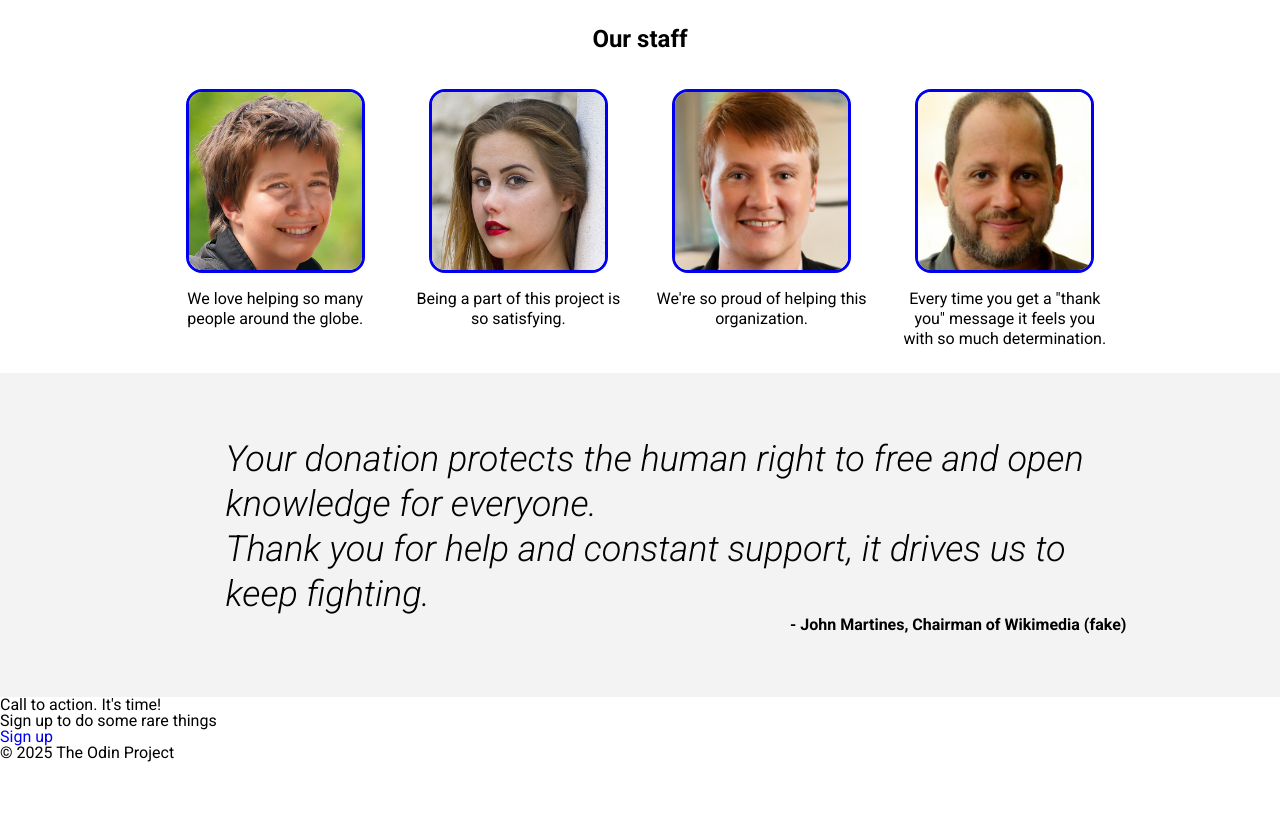
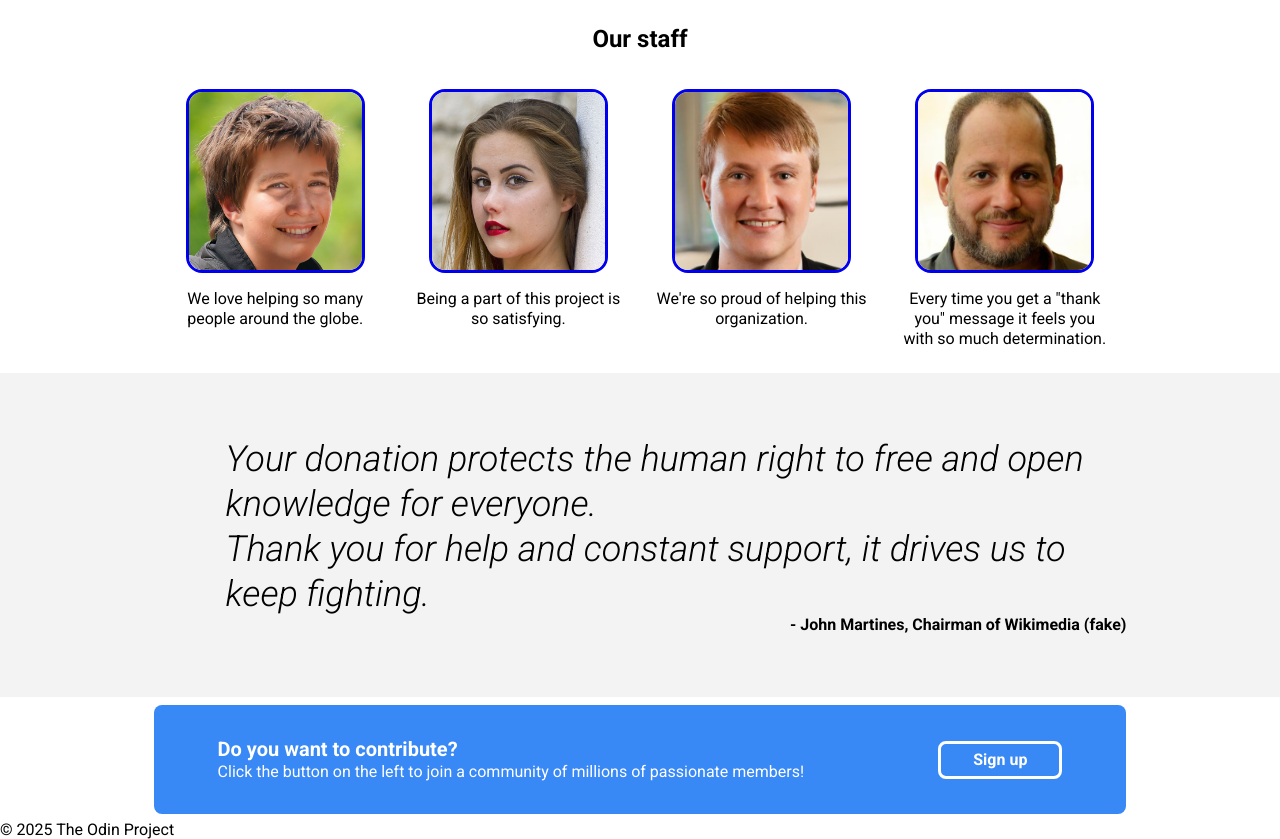
Before and after one commit to Searindor-Top/odin-landing-page, a plain HTML site: page index.html in a window 1280 px wide. Shown: the part 341-1180 px from the top of the page. Before the commit the page ends 1103 px from the top, so only its background shows below. Drawn offline with Linux system fonts and the light colour scheme.

Commit message:
Add cta html and css

```diff
--- a/css/style.css
+++ b/css/style.css
@@ -87,6 +87,34 @@ a, a:visited, a:hover, a:active {
     font-weight:bold;
 }
 
+.cta-cont-cont{
+    background-color:#3888f6;
+    color:white;
+    border-radius:8px;
+    padding:2em 4em;
+}
+
+.cta-text{
+    line-height: 1.25;
+}
+
+.cta-text h2{
+    font-size:1.25em;
+}
+
+.cta-button{
+    background-color:#3888f6;
+    border: 3px solid white;
+    padding:0.5em 2em;
+    border-radius:8px;
+}
+
+.cta-button a{
+   color:white;
+}
+
+
+
 
 @font-face {
     font-family: "Roboto";
--- a/index.html
+++ b/index.html
@@ -82,13 +82,15 @@
                 </div>
             </div>
         </div>
-        <div class="calltoaction">
-            <div class="cta-text">
-                <h2>Call to action. It's time!</h2>
-                <p>Sign up to do some rare things</p>
-            </div>
-            <div class="cta-button">
-                <a href="#">Sign up</a>
+        <div class="cta-cont padding m-w100 flex m-jcc m-aic">
+            <div class="cta-cont-cont flex m-jcsb m-aic m-w80">
+                <div class="cta-text">
+                    <h2 class="bold">Do you want to contribute?</h2>
+                    <p>Click the button on the left to join a community of millions of passionate members!</p>
+                </div>
+                <div class="cta-button">
+                    <a href="#" class="bold">Sign up</a>
+                </div>
             </div>
         </div>
         <div class="footer">
```
